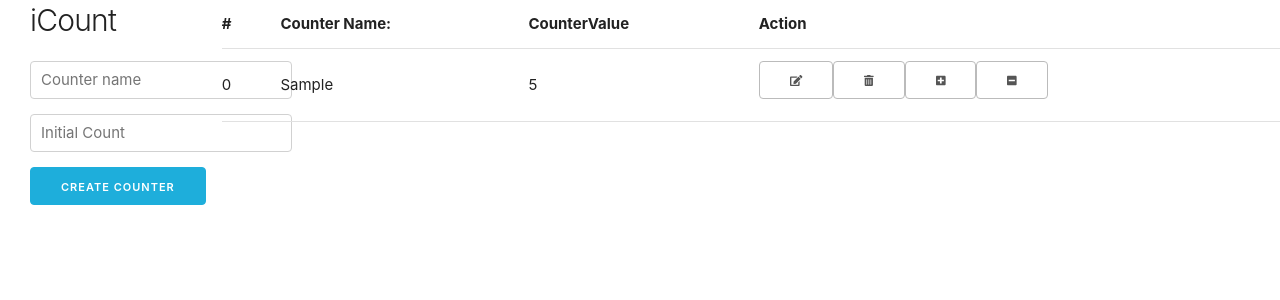
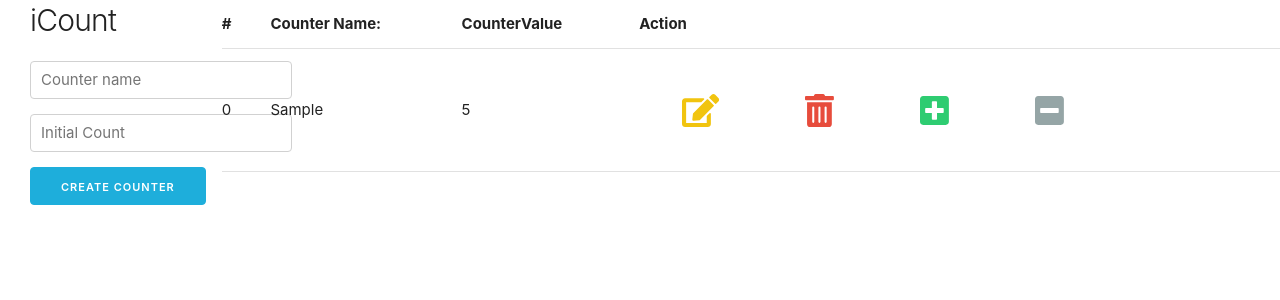
Before and after one commit to djordje47/countThemAll, a React (Create React App) app: page / in a window 1280 px wide. Both pictures are taken after typing "Sample", "5" into the empty fields and a click on the button "CREATE COUNTER". Shown: the top 300 px of the page. Built offline with nearby package versions, Linux system fonts and the light colour scheme.

Commit message:
Styling application

```diff
--- a/src/App.css
+++ b/src/App.css
@@ -8,9 +8,47 @@
     display: flex;
     flex-flow: row wrap;
     justify-content: flex-start;
-    /*align-content: center;*/
-    /*align-items: center;*/
     width: 100%;
+}
+
+.action-holder {
+    transition: color ease-in-out 0.6s;
+    cursor: pointer;
+    padding: 3px 13px;
+    border: none;
+    margin: 3rem;
+}
+
+.edit {
+    color: #f1c40f;
+}
+
+.edit:hover {
+    color: #d35400;
+}
+
+.delete {
+    color: #e74c3c;
+}
+
+.delete:hover {
+    color: #c0392b;
+}
+
+.increase {
+    color: #2ecc71;
+}
+
+.increase:hover {
+    color: #16a085;
+}
+
+.decrease {
+    color: #95a5a6;
+}
+
+.decrease:hover {
+    color: #2c3e50;
 }
 
 .text-center {
@@ -35,20 +73,8 @@
     display: block;
 }
 
-/*.table-container {*/
-/*    width: 90%;*/
-/*    margin: 0 auto;*/
-/*    overflow: auto;*/
-/*}*/
-
-/*.app-form-row {*/
-/*    display: flex;*/
-/*    flex-flow: row wrap;*/
-/*    justify-content: center;*/
-/*    align-content: center;*/
-/*}*/
-
 button.update-button {
+    transition: background-color ease-in-out 0.6s;
     background-color: #f1c40f;
     border-color: #f1c40f;
 }
--- a/src/components/CounterComponent.js
+++ b/src/components/CounterComponent.js
@@ -1,6 +1,6 @@
 import React from 'react';
 import {FontAwesomeIcon} from '@fortawesome/react-fontawesome'
-import {faCoffee, faEdit, faMinusSquare, faPlusSquare, faTrashAlt} from '@fortawesome/free-solid-svg-icons'
+import {faEdit, faMinusSquare, faPlusSquare, faTrashAlt} from '@fortawesome/free-solid-svg-icons'
 
 
 export default function CounterComponent(props) {
@@ -14,23 +14,31 @@ export default function CounterComponent(props) {
                 {props.counter.counterValue}
             </td>
             <td>
-                <button className="editCounter"
-                        onClick={() => props.handleCounterUpdate(props.counter.counterId)}><FontAwesomeIcon
-                    icon={faEdit}/>
+                <button className={"m-3 action-holder edit"}
+                        onClick={() => props.handleCounterUpdate(props.counter.counterId)}>
+                    <FontAwesomeIcon
+                        size={"3x"}
+                        icon={faEdit}/>
                 </button>
-                <button className="deleteCounter"
+                <button className={"m-3 action-holder delete"}
                         onClick={() => props.handleDelete(props.counter.counterId)}>
-                    <FontAwesomeIcon icon={faTrashAlt}/>
+                    <FontAwesomeIcon
+                        icon={faTrashAlt}
+                        size={"3x"}/>
                 </button>
-                <button className="IncreaseCounter"
-                        onClick={() => props.handleCounterIncrease(
-                            props.counter.counterId)}>
-                    <FontAwesomeIcon icon={faPlusSquare}/>
+                <button className={"m-3 action-holder increase text-center"}
+                        onClick={() => props.handleCounterIncrease(props.counter.counterId)}>
+                    <FontAwesomeIcon
+                        icon={faPlusSquare}
+                        size={"3x"}
+                    />
                 </button>
-                <button className="DecreaseCounter"
-                        onClick={() => props.handleCounterDecrease(
-                            props.counter.counterId)}>
-                    <FontAwesomeIcon icon={faMinusSquare}/>
+                <button className={"m-3 action-holder decrease"}
+                        onClick={() => props.handleCounterDecrease(props.counter.counterId)}>
+                    <FontAwesomeIcon
+                        icon={faMinusSquare}
+                        size={"3x"}
+                    />
                 </button>
             </td>
         </tr>
--- a/src/components/FormComponent.js
+++ b/src/components/FormComponent.js
@@ -6,33 +6,33 @@ class FormComponent extends React.Component {
             return (
                 <div>
                     <form onSubmit={this.props.onFormUpdate}>
-                        <div className="row app-form-row">
-                            <div className="six columns">
+                        <div className="row flex-row">
+                            <h4 className="text-left">iCount</h4>
+                            <div className="four columns d-block">
                                 <input type="hidden"
                                        key={`counterIdToUpdate:${this.props.counterToUpdate.counterId}`}
                                        defaultValue={this.props.counterToUpdate.counterId} name="counterId"/>
                                 <input
                                     id="counterName"
-                                    className="u-full-width"
                                     name="counterName"
                                     defaultValue={this.props.counterToUpdate.counterName}
                                     key={`counterId:${this.props.counterToUpdate.counterId}`}
                                     placeholder="Counter name"
                                     type="text"
                                 />
-                            </div>
-                            <div className="six columns">
                                 <input
                                     id="counterValue"
                                     name="counterValue"
-                                    className="u-full-width"
                                     defaultValue={this.props.counterToUpdate.counterValue}
                                     key={`counterValue:${this.props.counterToUpdate.counterId}`}
                                     placeholder="Initial Count"
                                     type="number"
                                 />
                             </div>
-                            <button id="submit" className="button-primary update-button">Update counter</button>
+                            <div className="four columns">
+
+                                <button id="submit" className="button-primary update-button">Update counter</button>
+                            </div>
                         </div>
                     </form>
                 </div>
```
